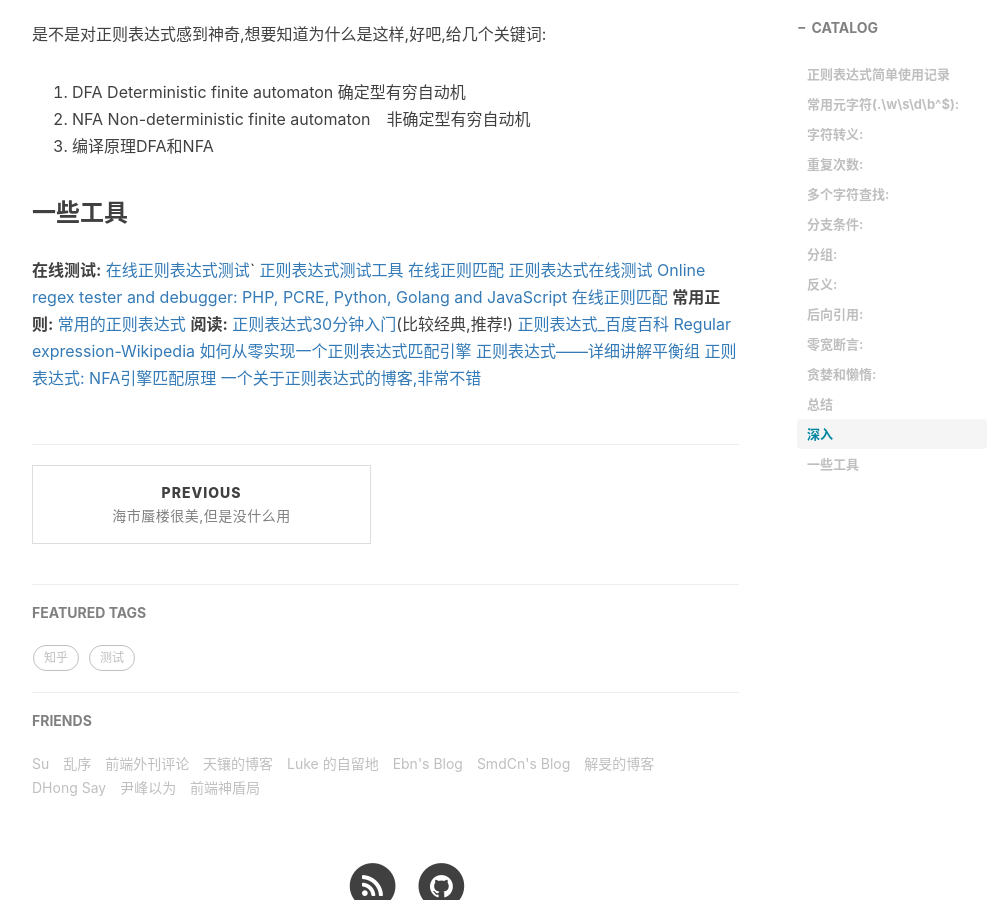
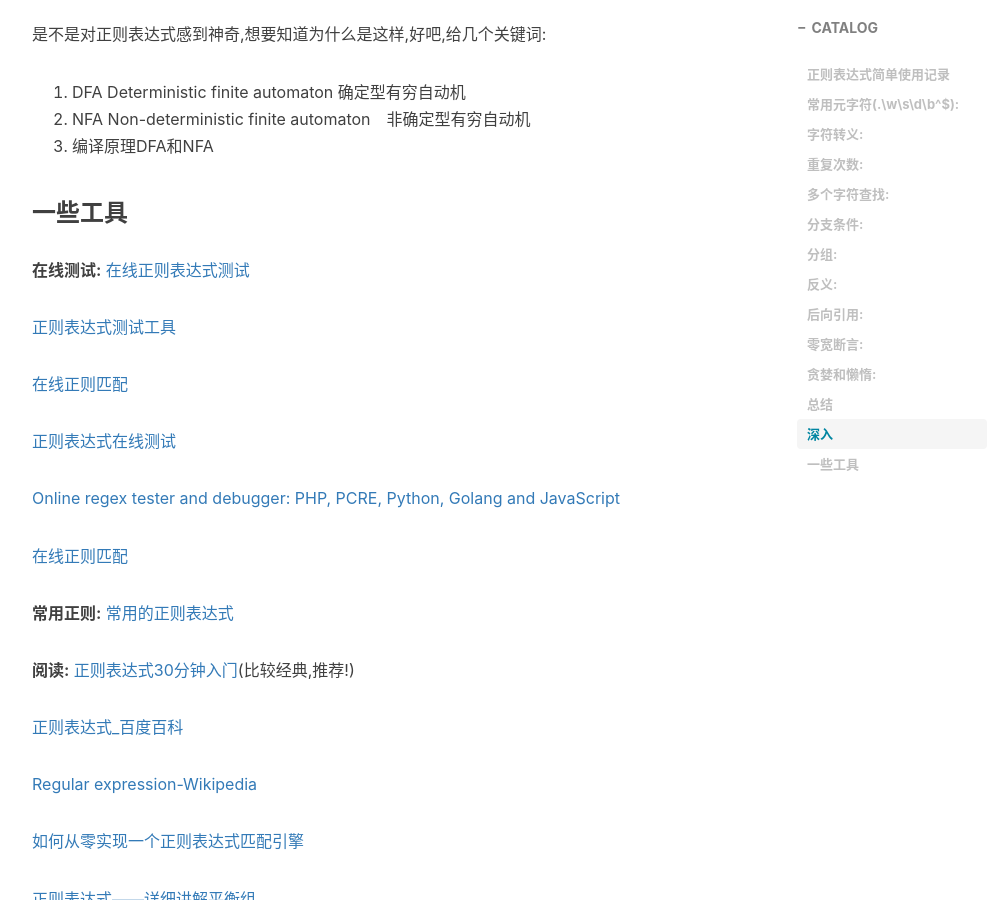
Before and after one commit to gyje/gyje.github.io-old, a Jekyll site: the page built from _posts/2017-03-16-regular.md, in a window 1280 px wide and 900 px high, scrolled down 3286 px. Shown: the whole window, without its empty margins (233-1222 px from the left). Built offline with Jekyll 4.4.1, drawn with Linux system fonts in a browser that asks for light colours; nearby versions of some CDN libraries; comment, search, counter and statistics services are not loaded.

```diff
--- a/_posts/2017-03-16-regular.md
+++ b/_posts/2017-03-16-regular.md
@@ -114,19 +114,32 @@ tags:
 ### 一些工具
 
 **在线测试:**
-[在线正则表达式测试](http://tool.oschina.net/regex/ "在线正则表达式测试")`
+[在线正则表达式测试](http://tool.oschina.net/regex/ "在线正则表达式测试")
+
 [正则表达式测试工具](http://tool.lu/regex/ "正则表达式测试工具")
+
 [在线正则匹配](http://tool.chinaz.com/regex/ "在线正则匹配")
+
 [正则表达式在线测试](http://www.sojson.com/regex/ "正则表达式在线测试")
+
 [ Online regex tester and debugger: PHP, PCRE, Python, Golang and JavaScript](https://regex101.com/ " Online regex tester and debugger: PHP, PCRE, Python, Golang and JavaScript")
+
 [在线正则匹配](http://www.bejson.com/othertools/regex/ "在线正则匹配")
+
 **常用正则:**
 [常用的正则表达式](http://deerchao.net/tutorials/regex/common.htm "常用的正则表达式")
+
 **阅读:**
 [正则表达式30分钟入门](http://deerchao.net/tutorials/regex/regex.htm "正则表达式30分钟入门")(比较经典,推荐!)
+
 [正则表达式_百度百科](http://baike.baidu.com/link?url=73em5XC-o2A4v-qscZh5z6Lv8sWaPp3l1T493wYhfRC4m8BxvKVsI6MIvvrvFDMdPqQTkiB-4kAk6xAyVQtQDq72lB6QfrvCRHSIspjigCqFWiI1lPlBH_k75eP04ZCWjb7V5UcLby-T-NImX4D2t_ "正则表达式_百度百科")
+
 [Regular expression-Wikipedia](https://en.wikipedia.org/wiki/Regular_expression "Regular expression")
+
 [如何从零实现一个正则表达式匹配引擎](https://www.zhihu.com/question/27434493 "如何从零实现一个正则表达式匹配引擎")
+
 [正则表达式——详细讲解平衡组](http://blog.csdn.net/zm2714/article/details/7946437 "正则表达式——详细讲解平衡组")
+
 [正则表达式: NFA引擎匹配原理](http://blog.csdn.net/qinyushuang/article/details/43760451 "正则表达式: NFA引擎匹配原理")
+
 [一个关于正则表达式的博客,非常不错](http://blog.csdn.net/lxcnn "一个关于正则表达式的博客,非常不错")
```
